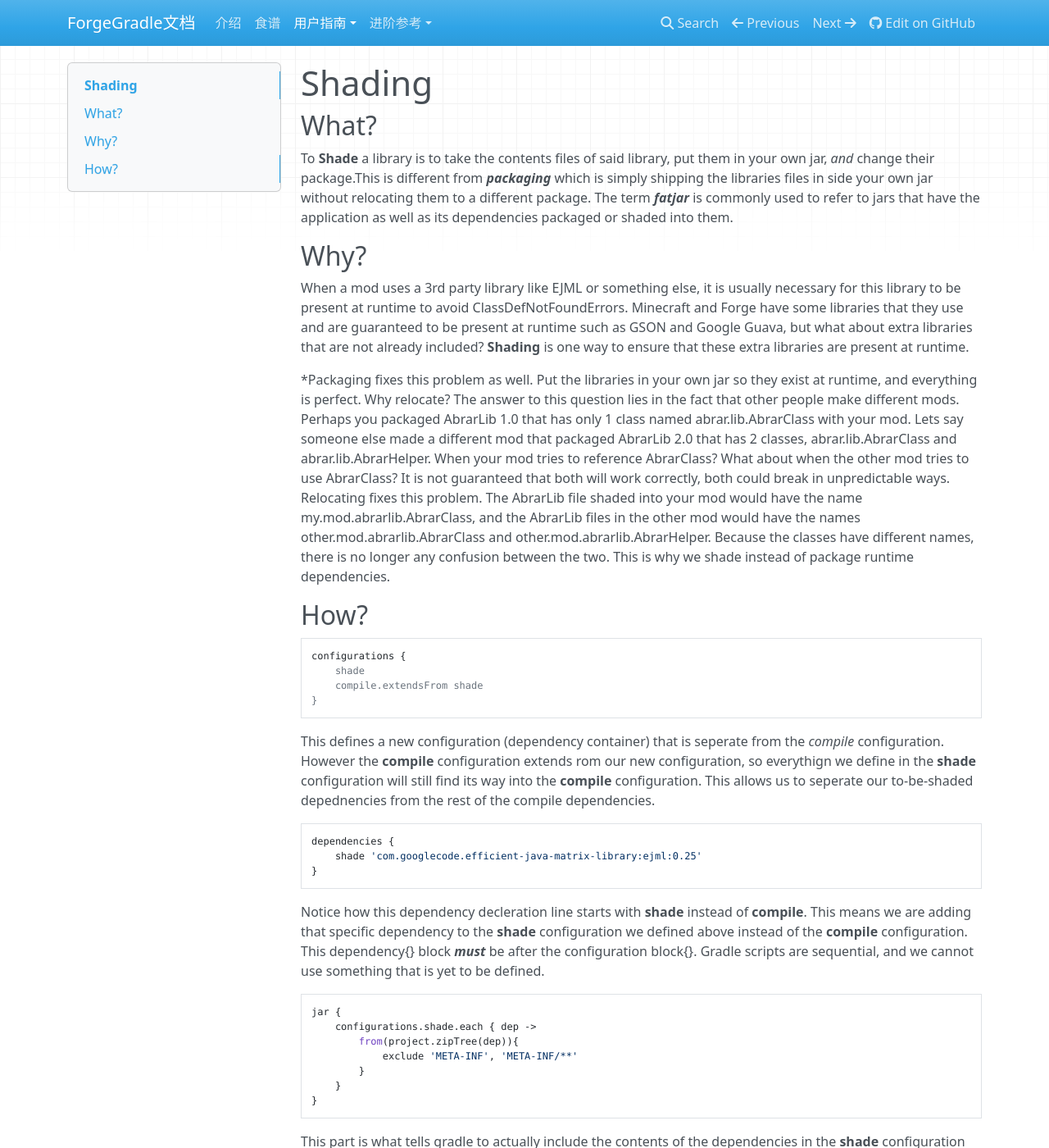
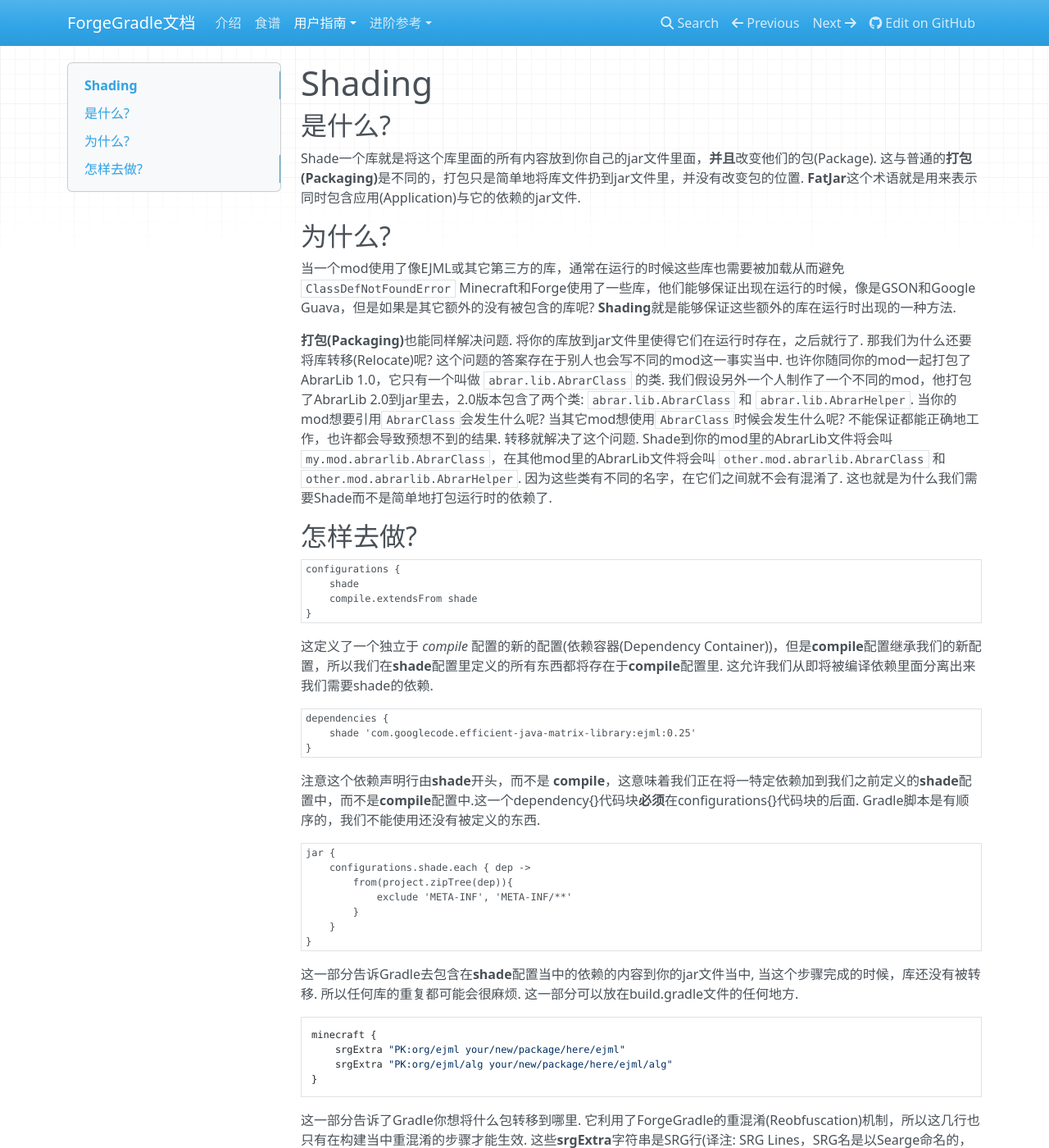
Before and after one commit to Krasjet/ForgeGradle-Documentation-CN, an MkDocs documentation site: the page built from docs/user-guide/shading.md, in a window 1280 px wide and 1400 px high. Shown: the whole window at 82% size. Built offline with MkDocs 1.6.1, drawn with Linux system fonts in a browser that asks for light colours; nearby versions of some CDN libraries; old or Windows-style settings are respelled for this version of MkDocs; some of the changed text lies outside the part shown.

Commit message:
Update the userguide

````diff
--- a/docs/user-guide/shading.md
+++ b/docs/user-guide/shading.md
@@ -1,31 +1,35 @@
-#Shading
+# Shading
 
-## What?
-To **Shade** a library is to take the contents files of said library, put them in your own jar, *and* change their package.This is different from ***packaging*** which is simply shipping the libraries files in side your own jar without relocating them to a different package. The term ***fatjar*** is commonly used to refer to jars that have the application as well as its dependencies packaged or shaded into them.
+## 是什么?
 
-## Why?
-When a mod uses a 3rd party library like EJML or something else, it is usually necessary for this library to be present at runtime to avoid ClassDefNotFoundErrors. Minecraft and Forge have some libraries that they use and are guaranteed to be present at runtime such as GSON and Google Guava, but what about extra libraries that are not already included? **Shading** is one way to ensure that these extra libraries are present at runtime.
+Shade一个库就是将这个库里面的所有内容放到你自己的jar文件里面，**并且**改变他们的包(Package). 这与普通的**打包(Packaging)**是不同的，打包只是简单地将库文件扔到jar文件里，并没有改变包的位置. **FatJar**这个术语就是用来表示同时包含应用(Application)与它的依赖的jar文件.
 
-*Packaging fixes this problem as well. Put the libraries in your own jar so they exist at runtime, and everything is perfect. Why relocate? The answer to this question lies in the fact that other people make different mods. Perhaps you packaged AbrarLib 1.0 that has only 1 class named abrar.lib.AbrarClass with your mod. Lets say someone else made a different mod that packaged AbrarLib 2.0 that has 2 classes, abrar.lib.AbrarClass and abrar.lib.AbrarHelper. When your mod tries to reference AbrarClass? What about when the other mod tries to use AbrarClass? It is not guaranteed that both will work correctly, both could break in unpredictable ways. Relocating fixes this problem. The AbrarLib file shaded into your mod would have the name my.mod.abrarlib.AbrarClass, and the AbrarLib files in the other mod would have the names other.mod.abrarlib.AbrarClass and other.mod.abrarlib.AbrarHelper. Because the classes have different names, there is no longer any confusion between the two. This is why we shade instead of package runtime dependencies.
+## 为什么?
 
-## How?
+当一个mod使用了像EJML或其它第三方的库，通常在运行的时候这些库也需要被加载从而避免 `ClassDefNotFoundError` Minecraft和Forge使用了一些库，他们能够保证出现在运行的时候，像是GSON和Google Guava，但是如果是其它额外的没有被包含的库呢? **Shading**就是能够保证这些额外的库在运行时出现的一种方法.
 
-```
+**打包(Packaging)**也能同样解决问题. 将你的库放到jar文件里使得它们在运行时存在，之后就行了. 那我们为什么还要将库转移(Relocate)呢? 这个问题的答案存在于别人也会写不同的mod这一事实当中. 也许你随同你的mod一起打包了AbrarLib 1.0，它只有一个叫做 `abrar.lib.AbrarClass` 的类. 我们假设另外一个人制作了一个不同的mod，他打包了AbrarLib 2.0到jar里去，2.0版本包含了两个类: `abrar.lib.AbrarClass` 和 `abrar.lib.AbrarHelper`. 当你的mod想要引用`AbrarClass`会发生什么呢? 当其它mod想使用`AbrarClass`时候会发生什么呢? 不能保证都能正确地工作，也许都会导致预想不到的结果. 转移就解决了这个问题. Shade到你的mod里的AbrarLib文件将会叫 `my.mod.abrarlib.AbrarClass`，在其他mod里的AbrarLib文件将会叫 `other.mod.abrarlib.AbrarClass` 和 `other.mod.abrarlib.AbrarHelper`. 因为这些类有不同的名字，在它们之间就不会有混淆了. 这也就是为什么我们需要Shade而不是简单地打包运行时的依赖了.
+
+## 怎样去做?
+
+```gradle
 configurations {
     shade
     compile.extendsFrom shade
 }
 ```
-This defines a new configuration (dependency container) that is seperate from the *compile* configuration. However the **compile** configuration extends rom our new configuration, so everythign we define in the **shade** configuration will still find its way into the **compile** configuration. This allows us to seperate our to-be-shaded depednencies from the rest of the compile dependencies.
 
-```
+这定义了一个独立于 *compile* 配置的新的配置(依赖容器(Dependency Container))，但是**compile**配置继承我们的新配置，所以我们在**shade**配置里定义的所有东西都将存在于**compile**配置里. 这允许我们从即将被编译依赖里面分离出来我们需要shade的依赖.
+
+```gradle
 dependencies {
     shade 'com.googlecode.efficient-java-matrix-library:ejml:0.25'
 }
 ```
-Notice how this dependency decleration line starts with **shade** instead of **compile**. This means we are adding that specific dependency to the **shade** configuration we defined above instead of the **compile** configuration. This dependency{} block ***must*** be after the configuration block{}. Gradle scripts are sequential, and we cannot use something that is yet to be defined.
 
-```
+注意这个依赖声明行由**shade**开头，而不是 **compile**，这意味着我们正在将一特定依赖加到我们之前定义的**shade**配置中，而不是**compile**配置中.这一个dependency{}代码块**必须**在configurations{}代码块的后面. Gradle脚本是有顺序的，我们不能使用还没有被定义的东西.
+
+```gradle
 jar {
     configurations.shade.each { dep ->
         from(project.zipTree(dep)){
@@ -34,7 +38,8 @@ jar {
     }
 }
 ```
-This part is what tells gradle to actually include the contents of the dependencies in the **shade** configuration inside your jar file. When this is done, the libraries are not relocated just yet, so any duplicattions would probably be problematic. This section may be anywhere in the build.gradle.
+
+这一部分告诉Gradle去包含在**shade**配置当中的依赖的内容到你的jar文件当中, 当这个步骤完成的时候，库还没有被转移. 所以任何库的重复都可能会很麻烦. 这一部分可以放在build.gradle文件的任何地方.
 
 ```
 minecraft {
@@ -42,4 +47,5 @@ minecraft {
     srgExtra "PK:org/ejml/alg your/new/package/here/ejml/alg"
 }
 ```
-This is the section that tells Gradle what package you want to relocate where. This takes advantage of ForgeGradle's reobfuscation mechanism, and thus these lines only take effect at the reobfuscation step of the build. These **srgExtra** strings are indeed SRG lines, and can be specified for individual classes, fields, or methods as well as packages. This section can be located anywhere in the build.gradle.
+
+这一部分告诉了Gradle你想将什么包转移到哪里. 它利用了ForgeGradle的重混淆(Reobfuscation)机制，所以这几行也只有在构建当中重混淆的步骤才能生效. 这些**srgExtra**字符串是SRG行(译注: SRG Lines，SRG名是以Searge命名的，为了多版本通用而创建的名字，类似于field_12345_a之类的字段或者方法什么的，也是现在Forge运行时使用的名字，具体写法什么的可以参考MCP的conf/joined.srg文件)，它们也可以被定义为单独的类、字段、方法和包. 这一部分可以放在build.gradle的任何地方.
--- a/mkdocs.yml
+++ b/mkdocs.yml
@@ -7,6 +7,6 @@ repo_url: https://github.com/Meow-J/ForgeGradle-Documentation-CN
 pages:
 - ['index.md', '介绍']
 - ['cookbook.md', '食谱']
-- ['user-guide/shading.md', '用户指南', '包含外部库到Jar中(Shading)']
+- ['user-guide/shading.md', '用户指南', 'Shading']
 - ['reference/mcblock.md', '进阶参考', "Minecraft{}"]
 - ['reference/tasks.md', '进阶参考', "任务"]
````
Also changed, not shown: docs/cookbook.md (+1 -1 lines).
